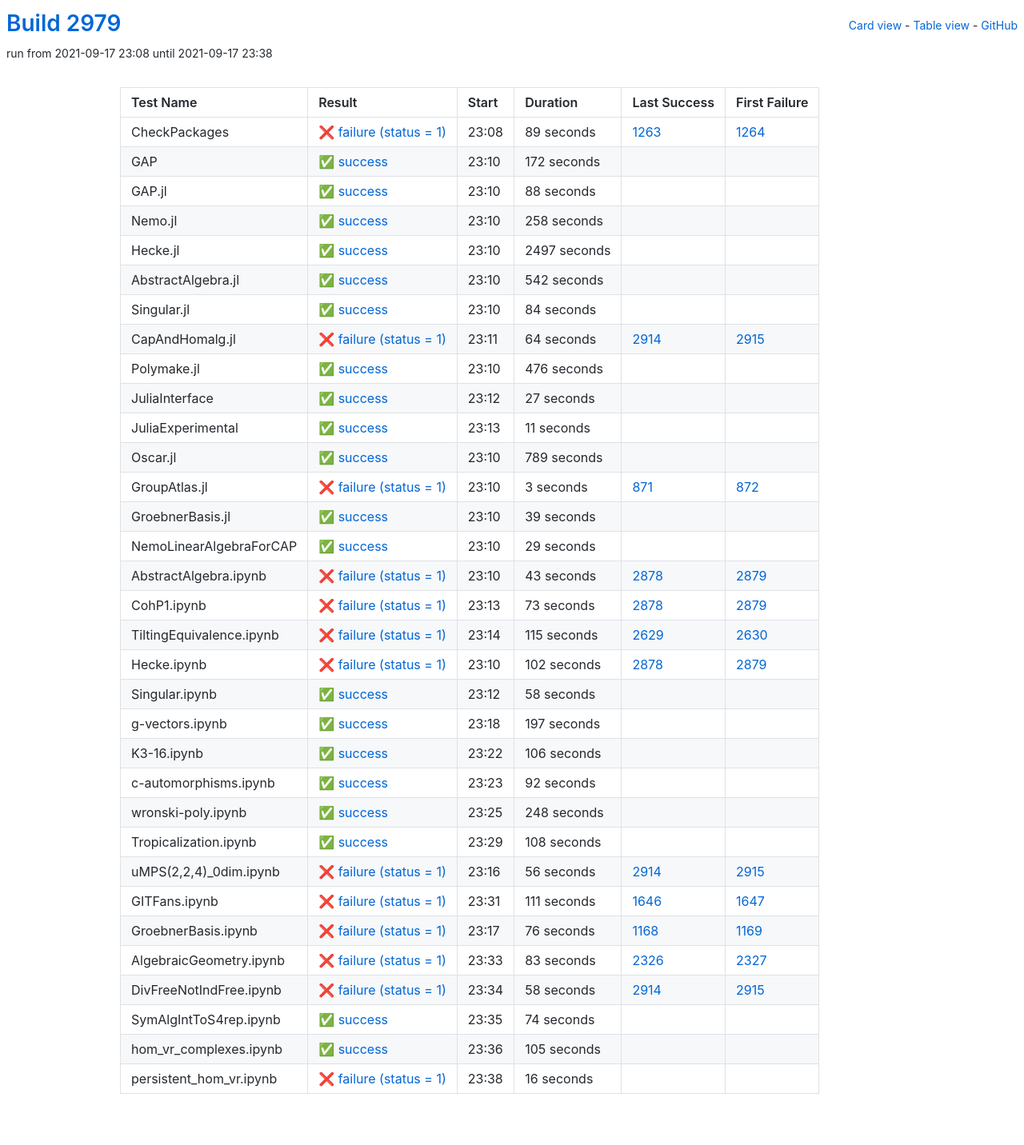
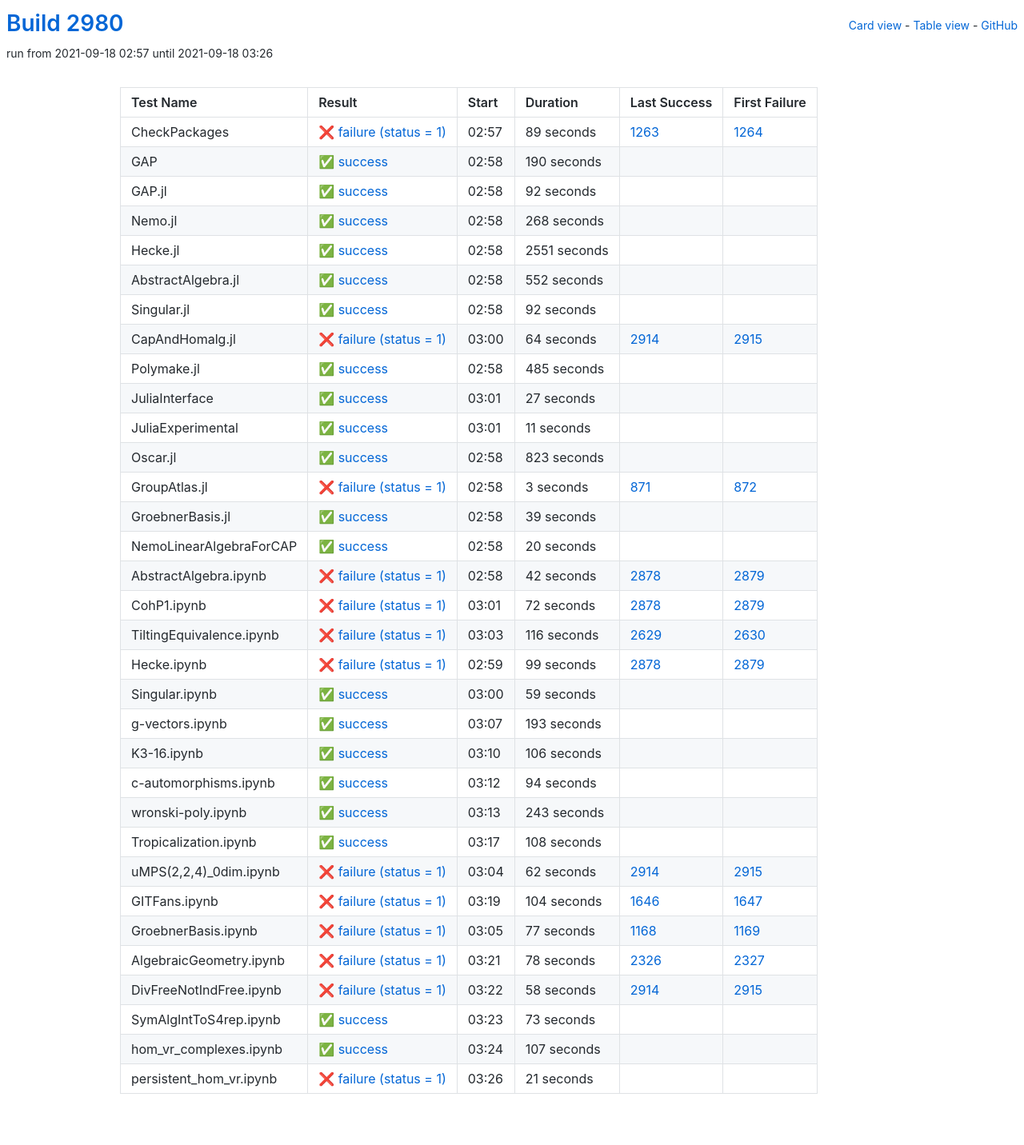
Before and after one commit to oscar-system/oscar-ci-status-stable, a Jekyll site: the page built from table.html, in a window 1280 px wide. Shown: the whole page at 80% size. Built offline with Jekyll 4.4.1, drawn with Linux system fonts in a browser that asks for light colours.

Commit message:
Build #2980

```diff
--- a/_data/ci.yml
+++ b/_data/ci.yml
@@ -1,6 +1,6 @@
 ---
-build: 2979
-build_url: https://oscarci.mathematik.uni-kl.de/job/oscar-stable/2979/
+build: 2980
+build_url: https://oscarci.mathematik.uni-kl.de/job/oscar-stable/2980/
 job: oscar-stable
 organization: oscar-system
 repo: oscar-ci-status-stable
@@ -8,8 +8,8 @@ repourl: https://github.com/oscar-system/oscar-ci-status-stable
 tests:
 - name: CheckPackages
   id: checkpackages
-  log: https://oscarci.mathematik.uni-kl.de/job/oscar-stable/2979/artifact/logs/build-2979/CheckPackages.log
-  start: 2021-09-17 23:08
+  log: https://oscarci.mathematik.uni-kl.de/job/oscar-stable/2980/artifact/logs/build-2980/CheckPackages.log
+  start: 2021-09-18 02:57
   success: false
   exitcode: 1
   status: failure
@@ -20,80 +20,80 @@ tests:
   first_failure_url: https://oscarci.mathematik.uni-kl.de/job/oscar-stable/1264/
 - name: GAP
   id: gap
-  log: https://oscarci.mathematik.uni-kl.de/job/oscar-stable/2979/artifact/logs/build-2979/GAP.log
-  start: 2021-09-17 23:10
+  log: https://oscarci.mathematik.uni-kl.de/job/oscar-stable/2980/artifact/logs/build-2980/GAP.log
+  start: 2021-09-18 02:58
   success: true
   exitcode: 0
   status: success
-  duration: 172
+  duration: 190
   last_success: false
   last_success_url:
   first_failure: false
   first_failure_url:
 - name: GAP.jl
   id: gap-jl
-  log: https://oscarci.mathematik.uni-kl.de/job/oscar-stable/2979/artifact/logs/build-2979/GAP.jl.log
-  start: 2021-09-17 23:10
+  log: https://oscarci.mathematik.uni-kl.de/job/oscar-stable/2980/artifact/logs/build-2980/GAP.jl.log
+  start: 2021-09-18 02:58
   success: true
   exitcode: 0
   status: success
-  duration: 88
+  duration: 92
   last_success: false
   last_success_url:
   first_failure: false
   first_failure_url:
 - name: Nemo.jl
   id: nemo-jl
-  log: https://oscarci.mathematik.uni-kl.de/job/oscar-stable/2979/artifact/logs/build-2979/Nemo.jl.log
-  start: 2021-09-17 23:10
+  log: https://oscarci.mathematik.uni-kl.de/job/oscar-stable/2980/artifact/logs/build-2980/Nemo.jl.log
+  start: 2021-09-18 02:58
   success: true
   exitcode: 0
   status: success
-  duration: 258
+  duration: 268
   last_success: false
   last_success_url:
   first_failure: false
   first_failure_url:
 - name: Hecke.jl
   id: hecke-jl
-  log: https://oscarci.mathematik.uni-kl.de/job/oscar-stable/2979/artifact/logs/build-2979/Hecke.jl.log
-  start: 2021-09-17 23:10
+  log: https://oscarci.mathematik.uni-kl.de/job/oscar-stable/2980/artifact/logs/build-2980/Hecke.jl.log
+  start: 2021-09-18 02:58
   success: true
   exitcode: 0
   status: success
-  duration: 2497
+  duration: 2551
   last_success: false
   last_success_url:
   first_failure: false
   first_failure_url:
 - name: AbstractAlgebra.jl
   id: abstractalgebra-jl
-  log: https://oscarci.mathematik.uni-kl.de/job/oscar-stable/2979/artifact/logs/build-2979/AbstractAlgebra.jl.log
-  start: 2021-09-17 23:10
+  log: https://oscarci.mathematik.uni-kl.de/job/oscar-stable/2980/artifact/logs/build-2980/AbstractAlgebra.jl.log
+  start: 2021-09-18 02:58
   success: true
   exitcode: 0
   status: success
-  duration: 542
+  duration: 552
   last_success: false
   last_success_url:
   first_failure: false
   first_failure_url:
 - name: Singular.jl
   id: singular-jl
-  log: https://oscarci.mathematik.uni-kl.de/job/oscar-stable/2979/artifact/logs/build-2979/Singular.jl.log
-  start: 2021-09-17 23:10
+  log: https://oscarci.mathematik.uni-kl.de/job/oscar-stable/2980/artifact/logs/build-2980/Singular.jl.log
+  start: 2021-09-18 02:58
   success: true
   exitcode: 0
   status: success
-  duration: 84
+  duration: 92
   last_success: false
   last_success_url:
   first_failure: false
   first_failure_url:
 - name: CapAndHomalg.jl
   id: capandhomalg-jl
-  log: https://oscarci.mathematik.uni-kl.de/job/oscar-stable/2979/artifact/logs/build-2979/CapAndHomalg.jl.log
-  start: 2021-09-17 23:11
+  log: https://oscarci.mathematik.uni-kl.de/job/oscar-stable/2980/artifact/logs/build-2980/CapAndHomalg.jl.log
+  start: 2021-09-18 03:00
   success: false
   exitcode: 1
   status: failure
@@ -104,20 +104,20 @@ tests:
   first_failure_url: https://oscarci.mathematik.uni-kl.de/job/oscar-stable/2915/
 - name: Polymake.jl
   id: polymake-jl
-  log: https://oscarci.mathematik.uni-kl.de/job/oscar-stable/2979/artifact/logs/build-2979/Polymake.jl.log
-  start: 2021-09-17 23:10
+  log: https://oscarci.mathematik.uni-kl.de/job/oscar-stable/2980/artifact/logs/build-2980/Polymake.jl.log
+  start: 2021-09-18 02:58
   success: true
   exitcode: 0
   status: success
-  duration: 476
+  duration: 485
   last_success: false
   last_success_url:
   first_failure: false
   first_failure_url:
 - name: JuliaInterface
   id: juliainterface
-  log: https://oscarci.mathematik.uni-kl.de/job/oscar-stable/2979/artifact/logs/build-2979/JuliaInterface.log
-  start: 2021-09-17 23:12
+  log: https://oscarci.mathematik.uni-kl.de/job/oscar-stable/2980/artifact/logs/build-2980/JuliaInterface.log
+  start: 2021-09-18 03:01
   success: true
   exitcode: 0
   status: success
@@ -128,8 +128,8 @@ tests:
   first_failure_url:
 - name: JuliaExperimental
   id: juliaexperimental
-  log: https://oscarci.mathematik.uni-kl.de/job/oscar-stable/2979/artifact/logs/build-2979/JuliaExperimental.log
-  start: 2021-09-17 23:13
+  log: https://oscarci.mathematik.uni-kl.de/job/oscar-stable/2980/artifact/logs/build-2980/JuliaExperimental.log
+  start: 2021-09-18 03:01
   success: true
   exitcode: 0
   status: success
@@ -140,20 +140,20 @@ tests:
   first_failure_url:
 - name: Oscar.jl
   id: oscar-jl
-  log: https://oscarci.mathematik.uni-kl.de/job/oscar-stable/2979/artifact/logs/build-2979/Oscar.jl.log
-  start: 2021-09-17 23:10
+  log: https://oscarci.mathematik.uni-kl.de/job/oscar-stable/2980/artifact/logs/build-2980/Oscar.jl.log
+  start: 2021-09-18 02:58
   success: true
   exitcode: 0
   status: success
-  duration: 789
+  duration: 823
   last_success: false
   last_success_url:
   first_failure: false
   first_failure_url:
 - name: GroupAtlas.jl
   id: groupatlas-jl
-  log: https://oscarci.mathematik.uni-kl.de/job/oscar-stable/2979/artifact/logs/build-2979/GroupAtlas.jl.log
-  start: 2021-09-17 23:10
+  log: https://oscarci.mathematik.uni-kl.de/job/oscar-stable/2980/artifact/logs/build-2980/GroupAtlas.jl.log
+  start: 2021-09-18 02:58
   success: false
   exitcode: 1
   status: failure
@@ -164,8 +164,8 @@ tests:
   first_failure_url: https://oscarci.mathematik.uni-kl.de/job/oscar-stable/872/
 - name: GroebnerBasis.jl
   id: groebnerbasis-jl
-  log: https://oscarci.mathematik.uni-kl.de/job/oscar-stable/2979/artifact/logs/build-2979/GroebnerBasis.jl.log
-  start: 2021-09-17 23:10
+  log: https://oscarci.mathematik.uni-kl.de/job/oscar-stable/2980/artifact/logs/build-2980/GroebnerBasis.jl.log
+  start: 2021-09-18 02:58
   success: true
   exitcode: 0
   status: success
@@ -176,92 +176,92 @@ tests:
   first_failure_url:
 - name: NemoLinearAlgebraForCAP
   id: nemolinearalgebraforcap
-  log: https://oscarci.mathematik.uni-kl.de/job/oscar-stable/2979/artifact/logs/build-2979/NemoLinearAlgebraForCAP.log
-  start: 2021-09-17 23:10
+  log: https://oscarci.mathematik.uni-kl.de/job/oscar-stable/2980/artifact/logs/build-2980/NemoLinearAlgebraForCAP.log
+  start: 2021-09-18 02:58
   success: true
   exitcode: 0
   status: success
-  duration: 29
+  duration: 20
   last_success: false
   last_success_url:
   first_failure: false
   first_failure_url:
 - name: AbstractAlgebra.ipynb
   id: abstractalgebra-ipynb
-  log: https://oscarci.mathematik.uni-kl.de/job/oscar-stable/2979/artifact/logs/build-2979/AbstractAlgebra.ipynb.log
-  start: 2021-09-17 23:10
+  log: https://oscarci.mathematik.uni-kl.de/job/oscar-stable/2980/artifact/logs/build-2980/AbstractAlgebra.ipynb.log
+  start: 2021-09-18 02:58
   success: false
   exitcode: 1
   status: failure
-  duration: 43
+  duration: 42
   last_success: 2878
   last_success_url: https://oscarci.mathematik.uni-kl.de/job/oscar-stable/2878/
   first_failure: 2879
   first_failure_url: https://oscarci.mathematik.uni-kl.de/job/oscar-stable/2879/
 - name: CohP1.ipynb
   id: cohp1-ipynb
-  log: https://oscarci.mathematik.uni-kl.de/job/oscar-stable/2979/artifact/logs/build-2979/CohP1.ipynb.log
-  start: 2021-09-17 23:13
+  log: https://oscarci.mathematik.uni-kl.de/job/oscar-stable/2980/artifact/logs/build-2980/CohP1.ipynb.log
+  start: 2021-09-18 03:01
   success: false
   exitcode: 1
   status: failure
-  duration: 73
+  duration: 72
   last_success: 2878
   last_success_url: https://oscarci.mathematik.uni-kl.de/job/oscar-stable/2878/
   first_failure: 2879
   first_failure_url: https://oscarci.mathematik.uni-kl.de/job/oscar-stable/2879/
 - name: TiltingEquivalence.ipynb
   id: tiltingequivalence-ipynb
-  log: https://oscarci.mathematik.uni-kl.de/job/oscar-stable/2979/artifact/logs/build-2979/TiltingEquivalence.ipynb.log
-  start: 2021-09-17 23:14
+  log: https://oscarci.mathematik.uni-kl.de/job/oscar-stable/2980/artifact/logs/build-2980/TiltingEquivalence.ipynb.log
+  start: 2021-09-18 03:03
   success: false
   exitcode: 1
   status: failure
-  duration: 115
+  duration: 116
   last_success: 2629
   last_success_url: https://oscarci.mathematik.uni-kl.de/job/oscar-stable/2629/
   first_failure: 2630
   first_failure_url: https://oscarci.mathematik.uni-kl.de/job/oscar-stable/2630/
 - name: Hecke.ipynb
   id: hecke-ipynb
-  log: https://oscarci.mathematik.uni-kl.de/job/oscar-stable/2979/artifact/logs/build-2979/Hecke.ipynb.log
-  start: 2021-09-17 23:10
+  log: https://oscarci.mathematik.uni-kl.de/job/oscar-stable/2980/artifact/logs/build-2980/Hecke.ipynb.log
+  start: 2021-09-18 02:59
   success: false
   exitcode: 1
   status: failure
-  duration: 102
+  duration: 99
   last_success: 2878
   last_success_url: https://oscarci.mathematik.uni-kl.de/job/oscar-stable/2878/
   first_failure: 2879
   first_failure_url: https://oscarci.mathematik.uni-kl.de/job/oscar-stable/2879/
 - name: Singular.ipynb
   id: singular-ipynb
-  log: https://oscarci.mathematik.uni-kl.de/job/oscar-stable/2979/artifact/logs/build-2979/Singular.ipynb.log
-  start: 2021-09-17 23:12
+  log: https://oscarci.mathematik.uni-kl.de/job/oscar-stable/2980/artifact/logs/build-2980/Singular.ipynb.log
+  start: 2021-09-18 03:00
   success: true
   exitcode: 0
   status: success
-  duration: 58
+  duration: 59
   last_success: false
   last_success_url:
   first_failure: false
   first_failure_url:
 - name: g-vectors.ipynb
   id: g-vectors-ipynb
-  log: https://oscarci.mathematik.uni-kl.de/job/oscar-stable/2979/artifact/logs/build-2979/g-vectors.ipynb.log
-  start: 2021-09-17 23:18
+  log: https://oscarci.mathematik.uni-kl.de/job/oscar-stable/2980/artifact/logs/build-2980/g-vectors.ipynb.log
+  start: 2021-09-18 03:07
   success: true
   exitcode: 0
   status: success
-  duration: 197
+  duration: 193
   last_success: false
   last_success_url:
   first_failure: false
   first_failure_url:
 - name: K3-16.ipynb
   id: k3-16-ipynb
-  log: https://oscarci.mathematik.uni-kl.de/job/oscar-stable/2979/artifact/logs/build-2979/K3-16.ipynb.log
-  start: 2021-09-17 23:22
+  log: https://oscarci.mathematik.uni-kl.de/job/oscar-stable/2980/artifact/logs/build-2980/K3-16.ipynb.log
+  start: 2021-09-18 03:10
   success: true
   exitcode: 0
   status: success
@@ -272,32 +272,32 @@ tests:
   first_failure_url:
 - name: c-automorphisms.ipynb
   id: c-automorphisms-ipynb
-  log: https://oscarci.mathematik.uni-kl.de/job/oscar-stable/2979/artifact/logs/build-2979/c-automorphisms.ipynb.log
-  start: 2021-09-17 23:23
+  log: https://oscarci.mathematik.uni-kl.de/job/oscar-stable/2980/artifact/logs/build-2980/c-automorphisms.ipynb.log
+  start: 2021-09-18 03:12
   success: true
   exitcode: 0
   status: success
-  duration: 92
+  duration: 94
   last_success: false
   last_success_url:
   first_failure: false
   first_failure_url:
 - name: wronski-poly.ipynb
   id: wronski-poly-ipynb
-  log: https://oscarci.mathematik.uni-kl.de/job/oscar-stable/2979/artifact/logs/build-2979/wronski-poly.ipynb.log
-  start: 2021-09-17 23:25
+  log: https://oscarci.mathematik.uni-kl.de/job/oscar-stable/2980/artifact/logs/build-2980/wronski-poly.ipynb.log
+  start: 2021-09-18 03:13
   success: true
   exitcode: 0
   status: success
-  duration: 248
+  duration: 243
   last_success: false
   last_success_url:
   first_failure: false
   first_failure_url:
 - name: Tropicalization.ipynb
   id: tropicalization-ipynb
-  log: https://oscarci.mathematik.uni-kl.de/job/oscar-stable/2979/artifact/logs/build-2979/Tropicalization.ipynb.log
-  start: 2021-09-17 23:29
+  log: https://oscarci.mathematik.uni-kl.de/job/oscar-stable/2980/artifact/logs/build-2980/Tropicalization.ipynb.log
+  start: 2021-09-18 03:17
   success: true
   exitcode: 0
   status: success
@@ -308,56 +308,56 @@ tests:
   first_failure_url:
 - name: uMPS(2,2,4)_0dim.ipynb
   id: umps-2-2-4-0dim-ipynb
-  log: https://oscarci.mathematik.uni-kl.de/job/oscar-stable/2979/artifact/logs/build-2979/uMPS-2-2-4-_0dim.ipynb.log
-  start: 2021-09-17 23:16
+  log: https://oscarci.mathematik.uni-kl.de/job/oscar-stable/2980/artifact/logs/build-2980/uMPS-2-2-4-_0dim.ipynb.log
+  start: 2021-09-18 03:04
   success: false
   exitcode: 1
   status: failure
-  duration: 56
+  duration: 62
   last_success: 2914
   last_success_url: https://oscarci.mathematik.uni-kl.de/job/oscar-stable/2914/
   first_failure: 2915
   first_failure_url: https://oscarci.mathematik.uni-kl.de/job/oscar-stable/2915/
 - name: GITFans.ipynb
   id: gitfans-ipynb
-  log: https://oscarci.mathematik.uni-kl.de/job/oscar-stable/2979/artifact/logs/build-2979/GITFans.ipynb.log
-  start: 2021-09-17 23:31
+  log: https://oscarci.mathematik.uni-kl.de/job/oscar-stable/2980/artifact/logs/build-2980/GITFans.ipynb.log
+  start: 2021-09-18 03:19
   success: false
   exitcode: 1
   status: failure
-  duration: 111
+  duration: 104
   last_success: 1646
   last_success_url: https://oscarci.mathematik.uni-kl.de/job/oscar-stable/1646/
   first_failure: 1647
   first_failure_url: https://oscarci.mathematik.uni-kl.de/job/oscar-stable/1647/
 - name: GroebnerBasis.ipynb
   id: groebnerbasis-ipynb
-  log: https://oscarci.mathematik.uni-kl.de/job/oscar-stable/2979/artifact/logs/build-2979/GroebnerBasis.ipynb.log
-  start: 2021-09-17 23:17
+  log: https://oscarci.mathematik.uni-kl.de/job/oscar-stable/2980/artifact/logs/build-2980/GroebnerBasis.ipynb.log
+  start: 2021-09-18 03:05
   success: false
   exitcode: 1
   status: failure
-  duration: 76
+  duration: 77
   last_success: 1168
   last_success_url: https://oscarci.mathematik.uni-kl.de/job/oscar-stable/1168/
   first_failure: 1169
   first_failure_url: https://oscarci.mathematik.uni-kl.de/job/oscar-stable/1169/
 - name: AlgebraicGeometry.ipynb
   id: algebraicgeometry-ipynb
-  log: https://oscarci.mathematik.uni-kl.de/job/oscar-stable/2979/artifact/logs/build-2979/AlgebraicGeometry.ipynb.log
-  start: 2021-09-17 23:33
+  log: https://oscarci.mathematik.uni-kl.de/job/oscar-stable/2980/artifact/logs/build-2980/AlgebraicGeometry.ipynb.log
+  start: 2021-09-18 03:21
   success: false
   exitcode: 1
   status: failure
-  duration: 83
+  duration: 78
   last_success: 2326
   last_success_url: https://oscarci.mathematik.uni-kl.de/job/oscar-stable/2326/
   first_failure: 2327
   first_failure_url: https://oscarci.mathematik.uni-kl.de/job/oscar-stable/2327/
 - name: DivFreeNotIndFree.ipynb
   id: divfreenotindfree-ipynb
-  log: https://oscarci.mathematik.uni-kl.de/job/oscar-stable/2979/artifact/logs/build-2979/DivFreeNotIndFree.ipynb.log
-  start: 2021-09-17 23:34
+  log: https://oscarci.mathematik.uni-kl.de/job/oscar-stable/2980/artifact/logs/build-2980/DivFreeNotIndFree.ipynb.log
+  start: 2021-09-18 03:22
   success: false
   exitcode: 1
   status: failure
@@ -368,36 +368,36 @@ tests:
   first_failure_url: https://oscarci.mathematik.uni-kl.de/job/oscar-stable/2915/
 - name: SymAlgIntToS4rep.ipynb
   id: symalginttos4rep-ipynb
-  log: https://oscarci.mathematik.uni-kl.de/job/oscar-stable/2979/artifact/logs/build-2979/SymAlgIntToS4rep.ipynb.log
-  start: 2021-09-17 23:35
+  log: https://oscarci.mathematik.uni-kl.de/job/oscar-stable/2980/artifact/logs/build-2980/SymAlgIntToS4rep.ipynb.log
+  start: 2021-09-18 03:23
   success: true
   exitcode: 0
   status: success
-  duration: 74
+  duration: 73
   last_success: false
   last_success_url:
   first_failure: false
   first_failure_url:
 - name: hom_vr_complexes.ipynb
   id: hom-vr-complexes-ipynb
-  log: https://oscarci.mathematik.uni-kl.de/job/oscar-stable/2979/artifact/logs/build-2979/hom_vr_complexes.ipynb.log
-  start: 2021-09-17 23:36
+  log: https://oscarci.mathematik.uni-kl.de/job/oscar-stable/2980/artifact/logs/build-2980/hom_vr_complexes.ipynb.log
+  start: 2021-09-18 03:24
   success: true
   exitcode: 0
   status: success
-  duration: 105
+  duration: 107
   last_success: false
   last_success_url:
   first_failure: false
   first_failure_url:
 - name: persistent_hom_vr.ipynb
   id: persistent-hom-vr-ipynb
-  log: https://oscarci.mathematik.uni-kl.de/job/oscar-stable/2979/artifact/logs/build-2979/persistent_hom_vr.ipynb.log
-  start: 2021-09-17 23:38
+  log: https://oscarci.mathematik.uni-kl.de/job/oscar-stable/2980/artifact/logs/build-2980/persistent_hom_vr.ipynb.log
+  start: 2021-09-18 03:26
   success: false
   exitcode: 1
   status: failure
-  duration: 16
+  duration: 21
   last_success: false
   last_success_url:
   first_failure: false
```
Also changed, not shown: README.md.
